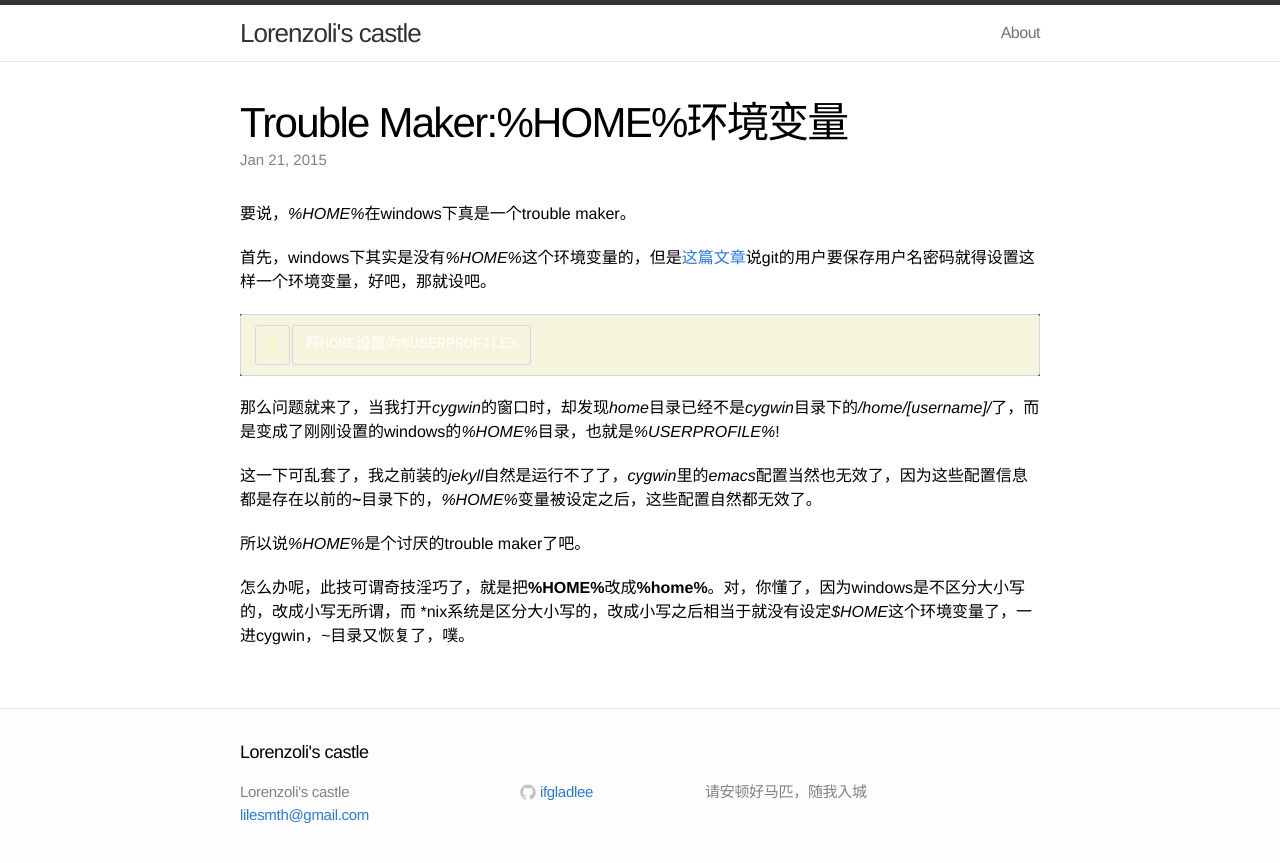
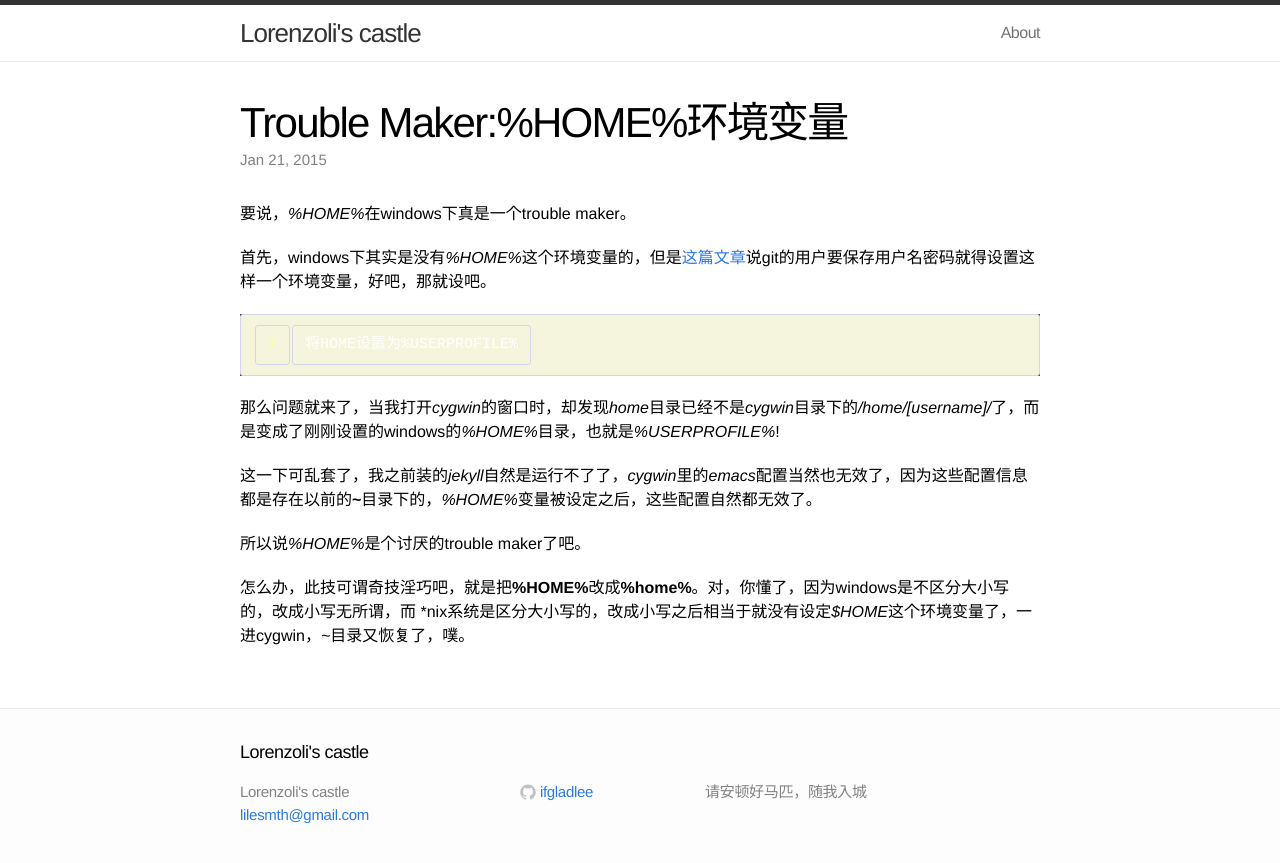
Before and after one commit to ifgladlee/ifgladlee.github.io, a Jekyll site: the page built from _posts/notes/2015-01-21-about-home-env.md, in a window 1280 px wide. Shown: the top 863 px of the page. Built offline with Jekyll 4.4.1, drawn with Linux system fonts in a browser that asks for light colours.

Commit message:
modify notes

```diff
--- a/_posts/notes/2015-01-21-about-home-env.md
+++ b/_posts/notes/2015-01-21-about-home-env.md
@@ -18,6 +18,6 @@ categories: notes
 
 所以说*%HOME%*是个讨厌的trouble maker了吧。
 
-怎么办呢，此技可谓奇技淫巧了，就是把**%HOME%**改成**%home%**。对，你懂了，因为windows是不区分大小写的，改成小写无所谓，而 \*nix系统是区分大小写的，改成小写之后相当于就没有设定*$HOME*这个环境变量了，一进cygwin，*~*目录又恢复了，噗。
+怎么办，此技可谓奇技淫巧吧，就是把**%HOME%**改成**%home%**。对，你懂了，因为windows是不区分大小写的，改成小写无所谓，而 \*nix系统是区分大小写的，改成小写之后相当于就没有设定*$HOME*这个环境变量了，一进cygwin，*~*目录又恢复了，噗。
 
 [1]: http://www.cnblogs.com/dudu/archive/2011/07/06/git_save_username_password.html
```
